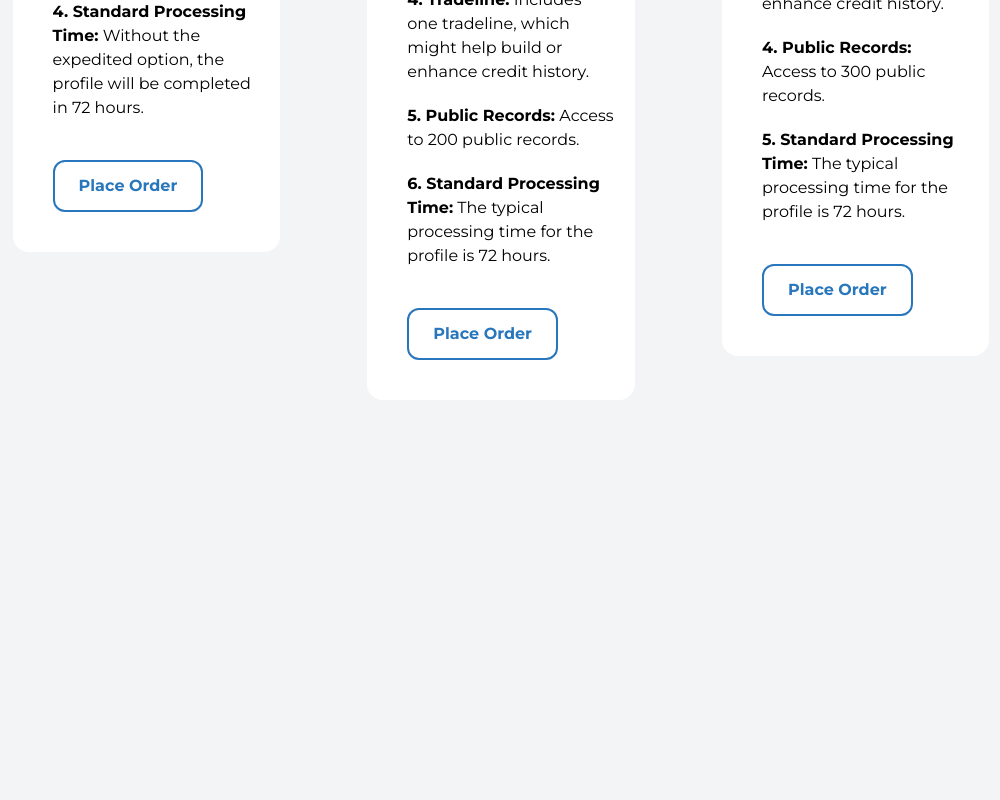
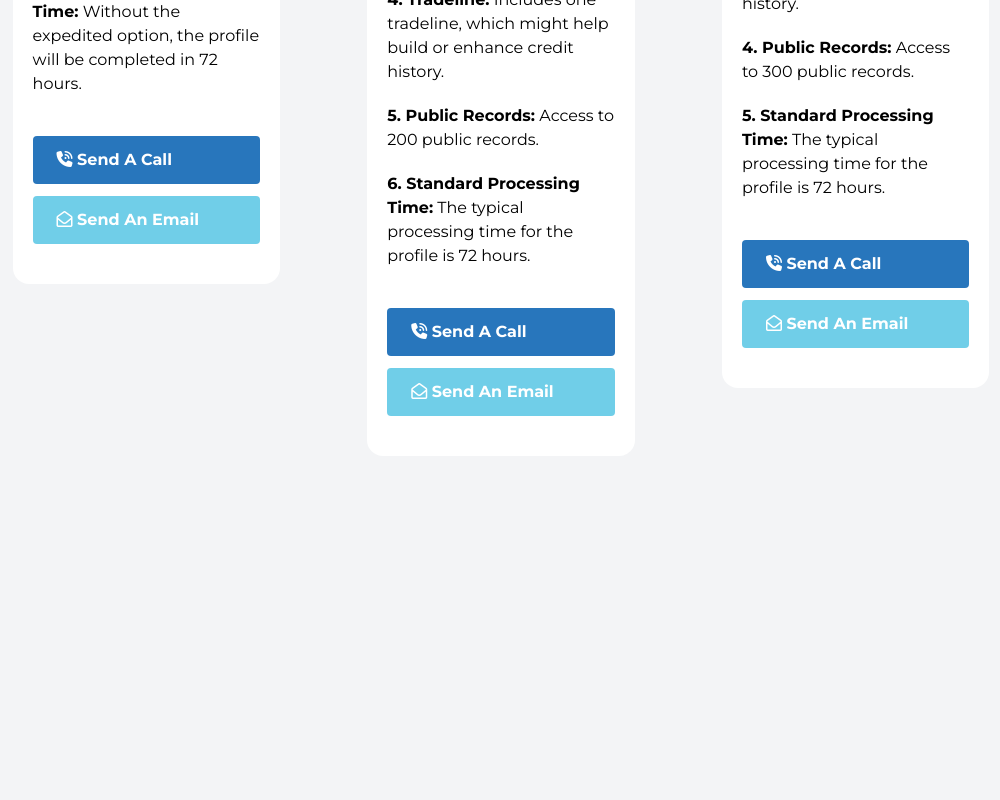
Before and after one commit to Jamleads/royalApproval, a React (Vite) app: page / in a window 1280 px wide. Shown: the part 3360-4160 px from the top of the page, without its empty margins (139-1139 px from the left). Built offline with nearby package versions, Linux system fonts and the light colour scheme.

Commit message:
package and phonne number

```diff
--- a/src/App.jsx
+++ b/src/App.jsx
@@ -87,8 +87,6 @@ function App() {
             <div className="text-center">
               <h2 className="md:text-[100px] text-5xl">ROYAL OASIS</h2>
               <p className="md:text-xl text-sm mb-8">
-                {/* we specialize in helping individuals secure approvals for
-                apartments and cars */}
                 We specializes in helping individuals navigate the process of
                 securing apartments and cars
               </p>
@@ -138,8 +136,6 @@ function App() {
                 className="lg:text-[40px] text-[20px] font-bold text-the_yellow"
                 data-aos="fade-down-right"
               >
-                {/* Royal Oasis specialize in helping individuals secure approvals
-                for apartments and cars. */}
                 Royal Oasis specializes in helping individuals navigate the
                 process of securing apartments and cars.
               </h1>
@@ -151,7 +147,6 @@ function App() {
               </p>
               <div className="mt-10 md:flex gap-2">
                 <a
-                  // href="tel:+17328544951"
                   href="tel:+14105981300"
                   target="_blank"
                   className="bg-theDarkGold text-white font-bold py-3 px-6 rounded items-center gap-3"
@@ -265,7 +260,7 @@ function App() {
                     <p className="text-3xl">{pkg.name}</p>
                     <p className="text-5xl font-bold">{pkg.price}</p>
                   </div>
-                  <div className="bg-white md:w-[85%] w-[90%] md:pl-10 mx-auto py-10 px-5 rounded-2xl -mt-10">
+                  <div className="bg-white md:w-[85%] w-[90%] md:pl-5 mx-auto py-10 px-5 rounded-2xl -mt-10">
                     <ul className="flex flex-col gap-5">
                       {pkg.benefits.map((benefit, idx) => (
                         <li key={idx}>
@@ -275,13 +270,24 @@ function App() {
                       ))}
                     </ul>
 
-                    <div>
-                      <button
-                        onClick={() => toPayment(pkg.paymentUrl)}
-                        className="mt-10 border-theDarkGold border-2 bg-transparent text-theDarkGold font-bold py-3 px-6 rounded-xl hover:bg-theDarkGold hover:text-white"
+                    <div className="mt-10 flex flex-col gap-3">
+                      <a
+                        href="tel:+14105981300"
+                        target="_blank"
+                        className="bg-theDarkGold text-white font-bold py-3 px-6 rounded items-center gap-3"
+                        data-aos="fade-down-right"
                       >
-                        Place Order
-                      </button>
+                        <i className="fa-solid fa-phone-volume"></i> Send A Call
+                      </a>
+                      <a
+                        target="_blank"
+                        href="mailto:contact@royalapprovals.com"
+                        className="bg-[#70CEE8] text-white font-bold py-3 px-6 rounded items-center gap-3"
+                        data-aos="fade-down-right"
+                      >
+                        <i className="fa-regular fa-envelope-open"></i> Send An
+                        Email
+                      </a>
                     </div>
                   </div>
                 </div>
@@ -482,23 +488,7 @@ function App() {
                 </div>
 
                 <div className="py-5 px-10">
-                  {/* <h3 className="text-lg text-center font-semibold mb-2">
-                    SNAPT STUBS WITH VERIFICATION
-                  </h3> */}
-
                   <div className="flex flex-col gap-10 my-10">
-                    {/* <div
-                      className="bg-the_gray flex items-center h-[100px] border-r-[1px] border-theDarkGold"
-                      data-aos="fade-down-right"
-                    >
-                      <div className="w-2/5 h-[120px] mb-5 bg-theDarkGold the-path rounded-l-3xl flex flex-col items-center justify-center text-white">
-                        <p className="text-xl">$85 Each</p>
-                      </div>
-                      <div className="w-3/5 h-full flex items-center justify-center text-base text-white">
-                        Snap Stubs with Verification
-                      </div>
-                    </div> */}
-
                     <div
                       className="bg-the_gray flex items-center h-[100px] border-r-[1px] border-theDarkGold"
                       data-aos="fade-down-right"
@@ -604,6 +594,17 @@ function App() {
                     purchasing of another package is not necessary and we will
                     work with you until approved.
                   </p>
+                  <div className="mt3">
+                    To purchase a package, please contact{" "}
+                    <a
+                      href="tel:+14105981300"
+                      target="_blank"
+                      className="text-theDarkGold cursor-pointer"
+                    >
+                      404-951-6649
+                    </a>{" "}
+                    for any help
+                  </div>
 
                   <div className="mt-10 md:flex gap-2">
                     <a
```
